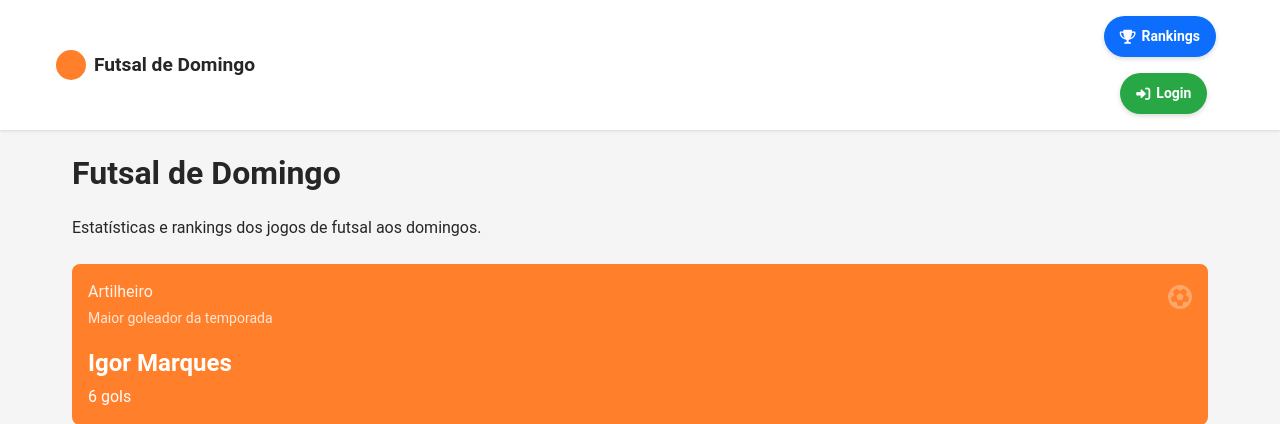
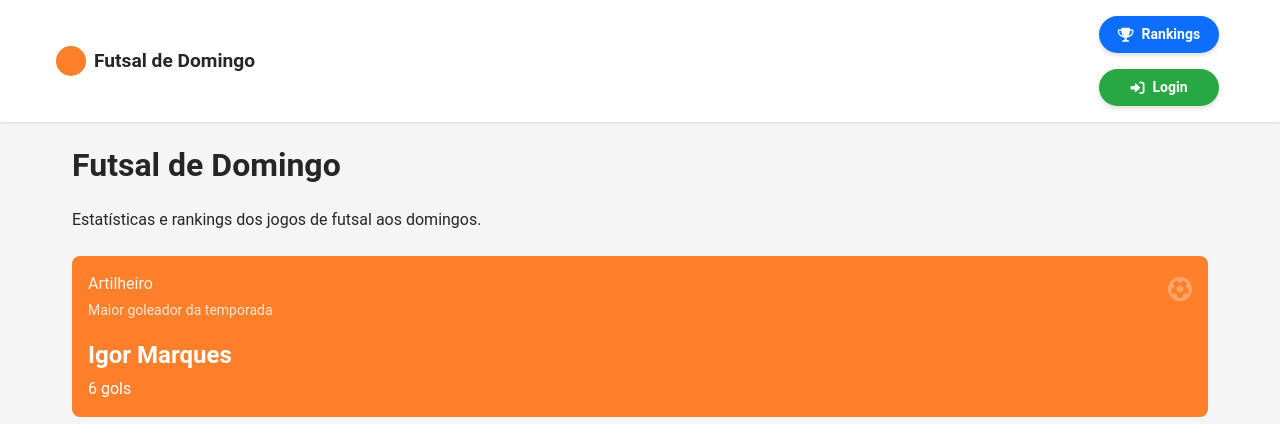
Before and after one commit to raphaelnugas/futsal, a Flask app: page / in a window 1280 px wide. Shown: the top 424 px of the page. Run offline with Flask 3, Linux system fonts and the light colour scheme; data comes from the database, SQL or seed files in the repository.

Commit message:
Assistant checkpoint: Update button styles for consistent sizing and alignment
Assistant generated file changes:
- static/css/style.css: Add button alignment styles

---

User prompt:

Gostaria de deixar esses botões alinhados e do mesmo tamanho

Replit-Commit-Author: Assistant
Replit-Commit-Session-Id: 77c24a4f-369e-4f94-84e9-a11ceb9d6b2c

```diff
--- a/static/css/style.css
+++ b/static/css/style.css
@@ -690,6 +690,21 @@ a:hover, a:focus {
 /* Flexbox */
 .d-flex {
     display: flex;
+}
+
+/* Styles for navigation buttons */
+.nav-btn {
+    min-width: 120px;
+    padding: 8px 16px;
+    text-align: center;
+    border-radius: 25px;
+    font-size: 14px;
+    text-decoration: none;
+    display: inline-flex;
+    align-items: center;
+    justify-content: center;
+    gap: 8px;
+    margin: 0 5px;
 }
 
 .flex-column {
```
